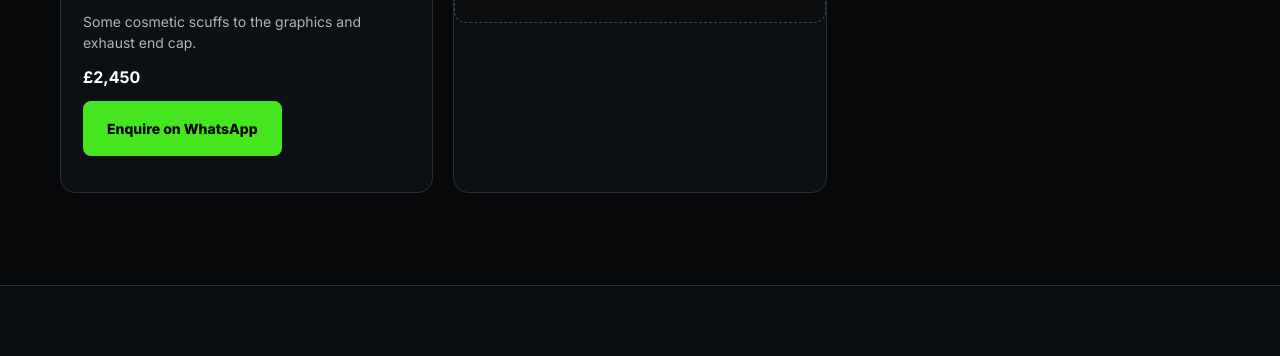
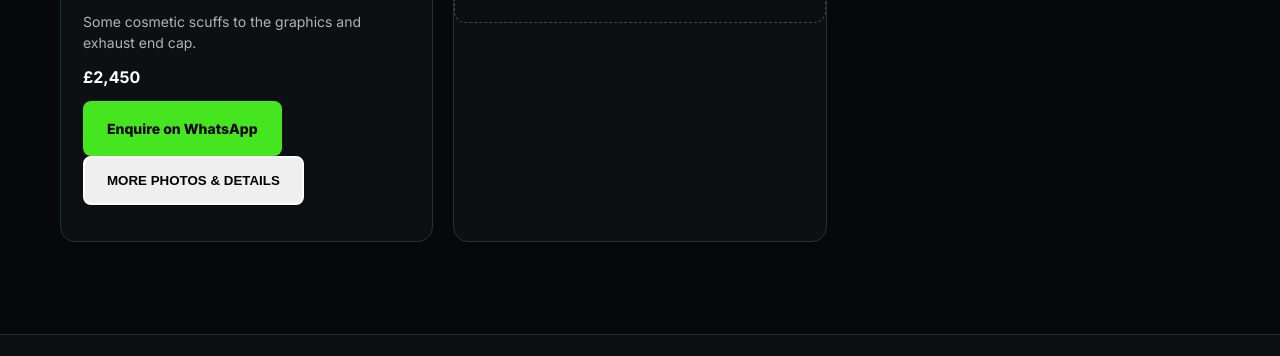
Before and after one commit to graves3dprints-max/cambridge-mx-website, a plain HTML site: page index.html in a window 1280 px wide. Shown: the part 2169-2525 px from the top of the page. Drawn offline with Linux system fonts and the light colour scheme.

Commit message:
Update index.html

```diff
--- a/index.html
+++ b/index.html
@@ -89,7 +89,10 @@ footer{padding:30px 0;color:#7e858d;text-align:center;font-size:13px}.footerlogo
     <p>Engine in mint condition, launch control, new front brake pads, rear pads and tyres in good condition, and suspension not leaking.</p>
     <p>Some cosmetic scuffs to the graphics and exhaust end cap.</p>
     <strong>£2,450</strong>
-    <p><a class="btn green" href="https://wa.me/447398269750?text=Hi%20Cambridge%20MX%2C%20I%27m%20interested%20in%20the%202016%20Kawasaki%20KXF250">Enquire on WhatsApp</a></p>
+    <p>
+<a class="btn green" href="https://wa.me/447398269750?text=Hi%20Cambridge%20MX%2C%20I%27m%20interested%20in%20the%202016%20Kawasaki%20KXF250">Enquire on WhatsApp</a>
+<button class="btn" onclick="openKxfGallery()">MORE PHOTOS &amp; DETAILS</button>
+</p>
   </div>
 </article>
 
```
